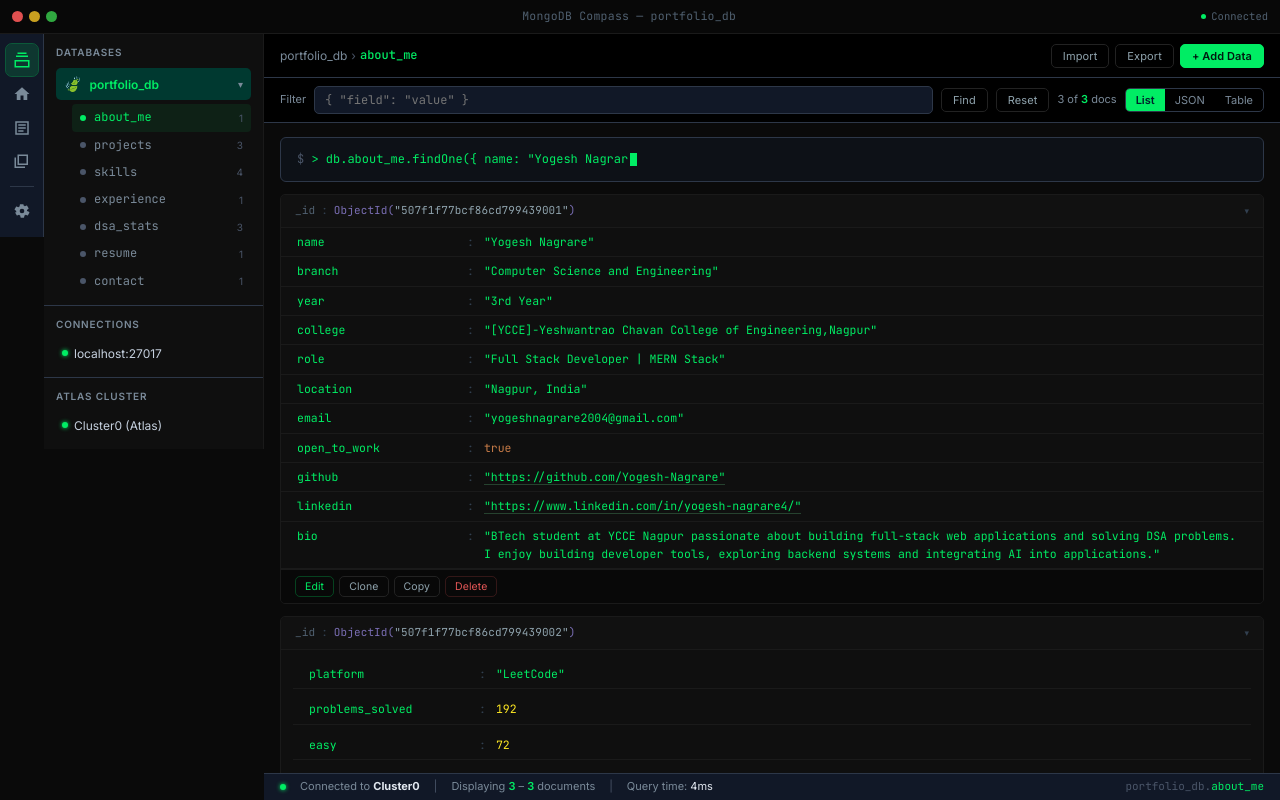
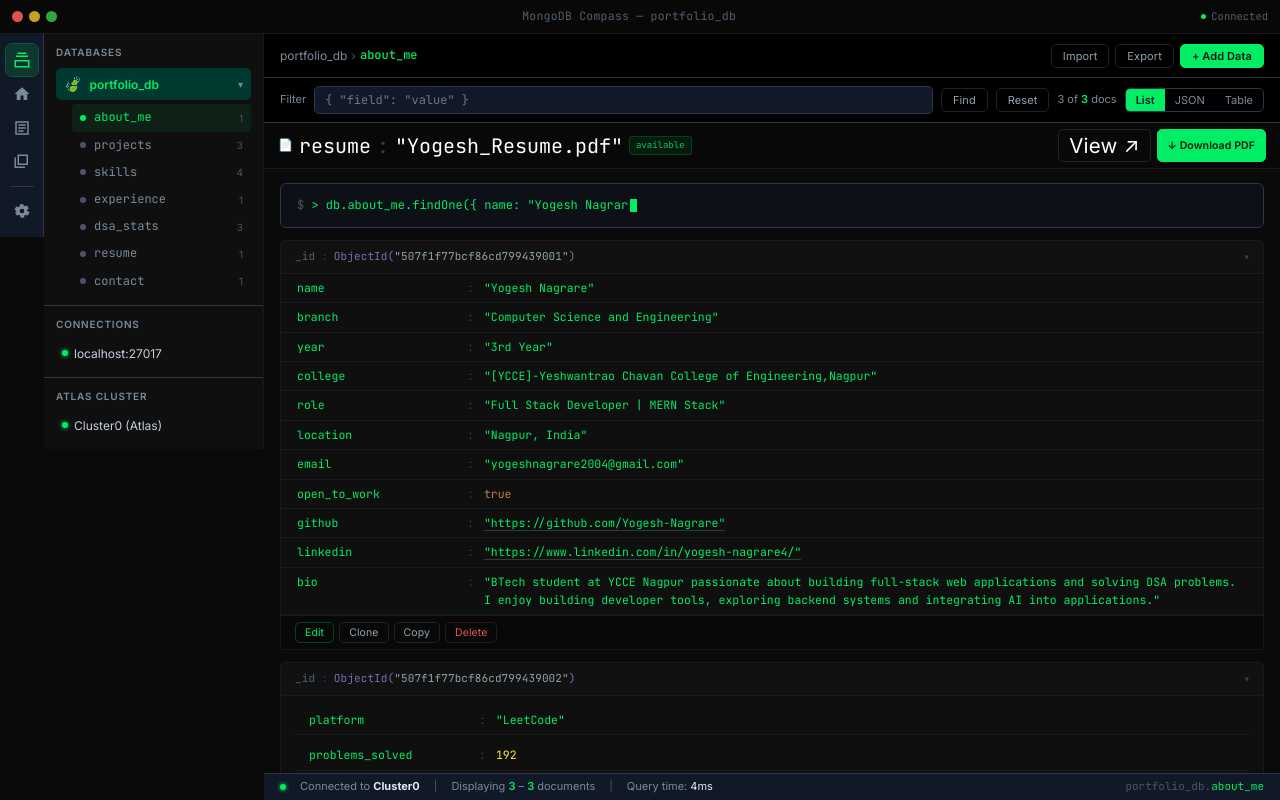
Before and after one commit to Yogesh-Nagrare/Y-Portfolio, a React (Vite) app: page / in a window 1280 px wide. Built offline with nearby package versions, Linux system fonts and the light colour scheme.

Commit message:
download working

```diff
--- a/src/App.jsx
+++ b/src/App.jsx
@@ -51,7 +51,7 @@
       }}>
         {/* Hamburger — mobile only */}
         <button
-          className="mobile-menu-btn"
+          className="mobile-menu-btn #30a840"
           onClick={() => setSidebarOpen(o => !o)}
           aria-label="Toggle menu"
         >
--- a/src/components/MainView.jsx
+++ b/src/components/MainView.jsx
@@ -1,40 +1,41 @@
 import { useState } from "react";
-import FilterBar        from "./FilterBar";
-import Topbar           from "./Topbar";
-import StatusBar        from "./StatusBar";
-import AboutCollection  from "./AboutCollection";
+import FilterBar          from "./FilterBar";
+import Topbar             from "./Topbar";
+import StatusBar          from "./StatusBar";
+import AboutCollection    from "./AboutCollection";
 import ProjectsCollection from "./ProjectsCollection";
-import SkillsCollection from "./SkillsCollection";
+import SkillsCollection   from "./SkillsCollection";
 import ExperienceCollection from "./ExperienceCollection";
-import ResumeCollection from "./ResumeCollection";
-import ContactCollection from "./ContactCollection";
-import DsaCollection    from "./DsaCollection";
-import { COLLECTIONS }  from "../data/portfolioData";
+import ResumeCollection   from "./ResumeCollection";
+import ContactCollection  from "./ContactCollection";
+import DsaCollection      from "./DsaCollection";
+import { USER }           from "../data/portfolioData";
 
 const COLLECTION_DOCS = {
   about_me:   3,
-  projects:   6,
-  skills:     5,
-  experience: 3,
+  projects:   3,
+  skills:     4,
+  experience: 1,
   dsa_stats:  3,
   resume:     1,
   contact:    1,
 };
 
 export default function MainView({ collection, onAction }) {
-  const [filter,  setFilter]  = useState("");
-  const [view,    setView]    = useState("List");
-  const [queryTime] = useState(Math.floor(Math.random() * 4) + 1);
+  const [filter,   setFilter]  = useState("");
+  const [view,     setView]    = useState("List");
+  const [queryTime]            = useState(Math.floor(Math.random() * 4) + 1);
 
   const total = COLLECTION_DOCS[collection] ?? 1;
 
-  const handleFind  = () => onAction(`Querying ${collection} with filter: ${filter || "{}"}`);
-  const handleReset = () => { setFilter(""); onAction("Filter cleared"); };
-  const handleAdd   = () => onAction(`Opening insert document dialog for ${collection}...`, "info");
+  const hasResume  = USER.resumeUrl && USER.resumeUrl.trim() !== "";
+
+  const handleFind   = () => onAction(`Querying ${collection} with filter: ${filter || "{}"}`);
+  const handleReset  = () => { setFilter(""); onAction("Filter cleared"); };
+  const handleAdd    = () => onAction(`Opening insert document dialog for ${collection}...`, "info");
   const handleImport = () => onAction("Import feature — drag & drop your JSON file!", "info");
   const handleExport = () => {
     onAction(`Exporting ${collection} as JSON...`);
-    // simulate export
     const data = { collection, exportedAt: new Date().toISOString(), documents: total };
     const blob = new Blob([JSON.stringify(data, null, 2)], { type: "application/json" });
     const url  = URL.createObjectURL(blob);
@@ -45,37 +46,166 @@
     URL.revokeObjectURL(url);
   };
 
+  // ── Resume handlers (same logic as ResumeCollection) ──
+  const handleViewResume = () => {
+    if (!hasResume) { onAction("No resume URL set in portfolioData.js", "error"); return; }
+    window.open(USER.resumeUrl, "_blank");
+    onAction("Resume opened in new tab!");
+  };
+
+  const [downloading, setDownloading] = useState(false);
+const handleDownloadResume = () => {
+  if (!hasResume) { onAction("No resume URL set in portfolioData.js", "error"); return; }
+  setDownloading(true);
+
+  // Fetch the file as a blob to force browser download
+  fetch(USER.resumeUrl)
+    .then(res => {
+      if (!res.ok) throw new Error("Fetch failed");
+      return res.blob();
+    })
+    .then(blob => {
+      const blobUrl = URL.createObjectURL(blob);
+      const a       = document.createElement("a");
+      a.href        = blobUrl;
+      a.download    = `${USER.name.replace(" ", "_")}_Resume.pdf`;
+      document.body.appendChild(a);
+      a.click();
+      document.body.removeChild(a);
+      URL.revokeObjectURL(blobUrl);
+      setDownloading(false);
+      onAction("Resume downloaded! ✓");
+    })
+    .catch(() => {
+      // CORS blocked fetch — fallback: open Cloudinary URL with fl_attachment
+      setDownloading(false);
+      const fallbackUrl = USER.resumeUrl.includes("cloudinary.com")
+        ? USER.resumeUrl.replace("/upload/", "/upload")
+        : USER.resumeUrl;
+      window.open(fallbackUrl, "_blank");
+      onAction("Opening resume for download...");
+    });
+};
+
   const renderCollection = () => {
     switch (collection) {
-      case "about_me":   return <AboutCollection onAction={onAction} />;
+      case "about_me":   return <AboutCollection    onAction={onAction} />;
       case "projects":   return <ProjectsCollection onAction={onAction} />;
-      case "skills":     return <SkillsCollection onAction={onAction} />;
+      case "skills":     return <SkillsCollection   onAction={onAction} />;
       case "experience": return <ExperienceCollection onAction={onAction} />;
-      case "dsa_stats":  return <DsaCollection onAction={onAction} />;
-      case "resume":     return <ResumeCollection onAction={onAction} />;
-      case "contact":    return <ContactCollection onAction={onAction} />;
-      default:           return <AboutCollection onAction={onAction} />;
+      case "dsa_stats":  return <DsaCollection      onAction={onAction} />;
+      case "resume":     return <ResumeCollection   onAction={onAction} />;
+      case "contact":    return <ContactCollection  onAction={onAction} />;
+      default:           return <AboutCollection    onAction={onAction} />;
     }
   };
 
   return (
-    <div style={{ display: "flex", flexDirection: "column", flex: 1, overflow: "hidden", minHeight: 0 }}>
+    <div style={{
+      display: "flex", flexDirection: "column",
+      flex: 1, overflow: "hidden", minHeight: 0,
+    }}>
       <Topbar
         collection={collection}
         onAdd={handleAdd}
         onImport={handleImport}
         onExport={handleExport}
       />
+
       <FilterBar
         filter={filter} setFilter={setFilter}
         onFind={handleFind} onReset={handleReset}
         view={view} setView={setView}
         total={total} shown={total}
       />
-      <div style={{ flex: 1, overflowY: "auto", overflowX: "hidden", padding: "14px 16px", minHeight: 0 }}>
+
+      {/* ── Sticky resume bar — visible on every collection ── */}
+      {hasResume && (
+        <div style={{
+          background: "var(--bg3)",
+          borderBottom: "1px solid var(--border)",
+          padding: "6px 14px",
+          display: "flex",
+          alignItems: "center",
+          gap: 10,
+          flexShrink: 0,
+          flexWrap: "wrap",
+        }}>
+          {/* Label */}
+          <div style={{
+            display: "flex", alignItems: "center", gap: 6,
+            fontSize: 20, fontFamily: "var(--mono)", color: "var(--text3)",
+            flex: 1, minWidth: 0,
+          }}>
+            <span style={{ color: "var(--green)", fontSize: 12 }}>📄</span>
+            <span style={{ color: "white" }}>resume</span>
+            <span style={{ color: "var(--text4)" }}>:</span>
+            <span style={{
+              color: "white",
+              overflow: "hidden",
+              textOverflow: "ellipsis",
+              whiteSpace: "nowrap",
+            }}>
+              "{USER.name.split(" ")[0]}_Resume.pdf"
+            </span>
+            <span style={{
+              fontSize: 9, padding: "1px 6px", borderRadius: 3,
+              background: "rgba(0,200,83,0.1)",
+              color: "#00c853",
+              border: "1px solid rgba(0,200,83,0.2)",
+              fontFamily: "var(--mono)",
+              flexShrink: 0,
+            }}>available</span>
+          </div>
+
+          {/* Buttons */}
+          <div style={{ display: "flex", gap: 6, flexShrink: 0 }}>
+            <button
+              onClick={handleViewResume}
+              className="mg-btn"
+              style={{color:"white", fontSize: 20.5, padding: "3px 10px" }}
+            >
+              View ↗
+            </button>
+            <button
+              onClick={handleDownloadResume}
+              disabled={downloading}
+              className="mg-btn mg-btn-green"
+              style={{
+                fontSize: 10.5,
+                padding: "3px 10px",
+                opacity: downloading ? 0.7 : 1,
+                display: "flex",
+                alignItems: "center",
+                gap: 4,
+              }}
+            >
+              {downloading
+                ? <><span style={{ animation: "pulse 1s infinite" }}>⟳</span> Downloading...</>
+                : "↓ Download PDF"
+              }
+            </button>
+          </div>
+        </div>
+      )}
+
+      {/* ── Collection content ── */}
+      <div style={{
+        flex: 1,
+        overflowY: "auto",
+        overflowX: "hidden",
+        padding: "14px 16px",
+        minHeight: 0,
+      }}>
         {renderCollection()}
       </div>
-      <StatusBar collection={collection} shown={total} total={total} queryTime={queryTime} />
+
+      <StatusBar
+        collection={collection}
+        shown={total}
+        total={total}
+        queryTime={queryTime}
+      />
     </div>
   );
 }
--- a/src/components/ResumeCollection.jsx
+++ b/src/components/ResumeCollection.jsx
@@ -18,16 +18,34 @@
 const handleDownload = () => {
   if (!hasResume) { onAction("No resume URL set in portfolioData.js", "error"); return; }
   setDownloading(true);
-    const downloadUrl = USER.resumeUrl.replace("/upload/", "/upload/");
+
+  // Fetch the file as a blob to force browser download
+  fetch(USER.resumeUrl)
+    .then(res => {
+      if (!res.ok) throw new Error("Fetch failed");
+      return res.blob();
+    })
+    .then(blob => {
+      const blobUrl = URL.createObjectURL(blob);
       const a       = document.createElement("a");
-    a.href        = downloadUrl;
+      a.href        = blobUrl;
       a.download    = `${USER.name.replace(" ", "_")}_Resume.pdf`;
-    a.target      = "_blank";
+      document.body.appendChild(a);
       a.click();
-    setTimeout(() => {
+      document.body.removeChild(a);
+      URL.revokeObjectURL(blobUrl);
       setDownloading(false);
       onAction("Resume downloaded! ✓");
-    }, 800);
+    })
+    .catch(() => {
+      // CORS blocked fetch — fallback: open Cloudinary URL with fl_attachment
+      setDownloading(false);
+      const fallbackUrl = USER.resumeUrl.includes("cloudinary.com")
+        ? USER.resumeUrl.replace("/upload/", "/upload/")
+        : USER.resumeUrl;
+      window.open(fallbackUrl, "_blank");
+      onAction("Opening resume for download...");
+    });
 };
 
   const fields = [
```
Also changed, not shown: src/components/LandingPage.jsx (+62 -26 lines), 1 other file (tests, documents, lock files or other folders). Lines whose indentation alone changed are shown as unchanged.
